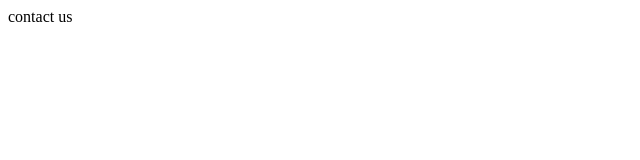
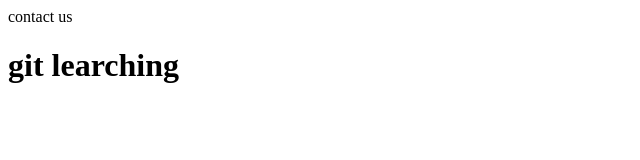
Before and after one commit to samadullah/spdc, a plain HTML site: page contactus.html in a window 1280 px wide. Shown: the whole page, without its empty margins (0-640 px from the left). Drawn offline with Linux system fonts and the light colour scheme.

Commit message:
updated contactus file

```diff
--- a/contactus.html
+++ b/contactus.html
@@ -1 +1,5 @@
-<html><body>contact us</body></html>
+<html><body>contact us
+
+    <h1> git learching</h1>
+
+    </body></html>
```
